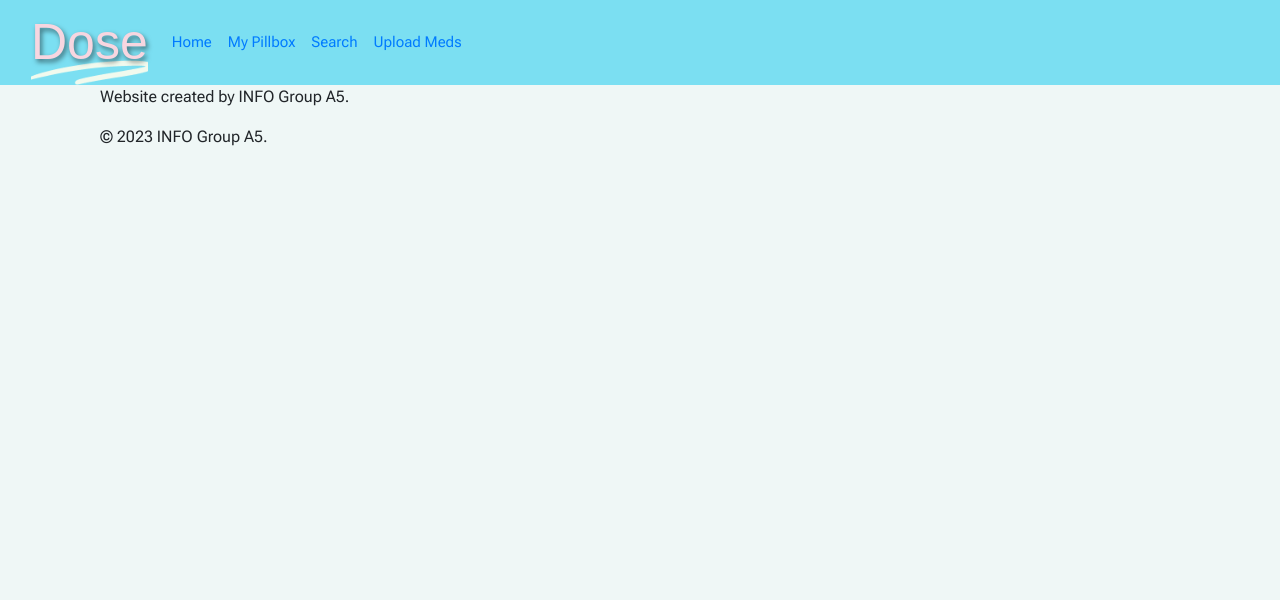
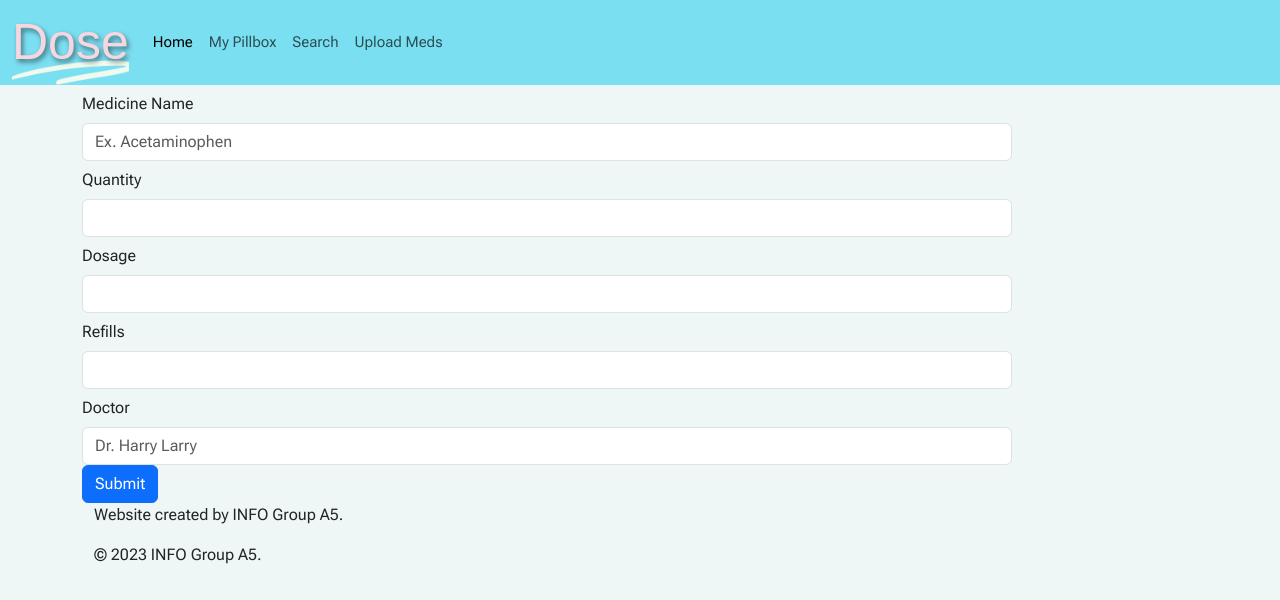
Before and after one commit to info340-su23/project-GConscious, a React app in the folder dose_react_app/: page / in a window 1280 px wide. Built offline with nearby package versions, Linux system fonts and the light colour scheme; a web font is replaced by a local one.

Commit message:
updated boostrap

```diff
--- a/dose_react_app/package.json
+++ b/dose_react_app/package.json
@@ -6,7 +6,7 @@
     "@testing-library/jest-dom": "^5.17.0",
     "@testing-library/react": "^13.4.0",
     "@testing-library/user-event": "^13.5.0",
-    "bootstrap": "^4.6.0",
+    "bootstrap": "^5.3.1",
     "react": "^18.2.0",
     "react-bootstrap": "^2.8.0",
     "react-dom": "^18.2.0",
@@ -36,5 +36,8 @@
       "last 1 firefox version",
       "last 1 safari version"
     ]
+  },
+  "devDependencies": {
+    "@babel/plugin-proposal-private-property-in-object": "^7.21.11"
   }
 }
--- a/dose_react_app/src/components/App.js
+++ b/dose_react_app/src/components/App.js
@@ -2,7 +2,7 @@ import React from 'react';
 
 import { Header } from './Header.js';
 import { Footer } from './Footer.js';
-import { PillboxContent } from './SectionPillboxContent.js'
+import { PillboxContent } from './SectionPillboxContent.js';
 import { UploadForm } from './UploadForm.js';
 
 const SAMPLE_DATA =
@@ -24,8 +24,8 @@ function App() {
       <Header />
       <main>
         <div className="container">
-          {/* <PillboxContent sampleData={SAMPLE_DATA} /> */} {/* uncomment to see content*/}
-          {/* <UploadForm /> */} {/* uncomment to see content*/}
+          {/* <PillboxContent sampleData={SAMPLE_DATA} /> */}
+          <UploadForm />
           <Footer />
         </div>
       </main>
--- a/dose_react_app/src/components/NavBar.js
+++ b/dose_react_app/src/components/NavBar.js
@@ -4,7 +4,7 @@ export function NavBar() {
     return (
         <nav className="navbar navbar-expand-lg py-0">
             <div className="container-fluid">
-                <a className="navbar-brand" href="#">Dose</a>
+                <a className="navbar-brand" href="">Dose</a>
                 <button className="navbar-toggler" type="button" data-bs-toggle="collapse"
                     data-bs-target="#navbarSupportedContent" aria-controls="navbarSupportedContent"
                     aria-expanded="false" aria-label="Toggle navigation">
@@ -13,16 +13,16 @@ export function NavBar() {
                 <div className="collapse navbar-collapse" id="navbarSupportedContent">
                     <ul className="navbar-nav me-auto mb-2 mb-lg-0">
                         <li className="nav-item">
-                            <a className="nav-link active" aria-current="page" href="#">Home</a>
+                            <a className="nav-link active" aria-current="page" href="">Home</a>
                         </li>
                         <li className="nav-item">
-                            <a aria-label="My Pillbox Page" className="nav-link" href="index.html">My Pillbox</a>
+                            <a aria-label="My Pillbox Page" className="nav-link" href="">My Pillbox</a>
                         </li>
                         <li className="nav-item">
-                            <a aria-label="Search Page" className="nav-link" href="Static_MockUp/Search.html">Search</a>
+                            <a aria-label="Search Page" className="nav-link" href="">Search</a>
                         </li>
                         <li className="nav-item">
-                            <a aria-label="Upload Meds Page" className="nav-link" href="Static_MockUp/Upload.html">Upload Meds</a>
+                            <a aria-label="Upload Meds Page" className="nav-link" href="">Upload Meds</a>
                         </li>
                     </ul>
                 </div>
--- a/dose_react_app/src/components/SectionPillboxContent.js
+++ b/dose_react_app/src/components/SectionPillboxContent.js
@@ -1,6 +1,5 @@
 import React, { useState } from 'react';
 import Accordion from 'react-bootstrap/Accordion';
-
 function PillboxCardContents(props) {
   const sampleData = props.sampleData;
   console.log(sampleData.pillName);
@@ -25,7 +24,7 @@ function PillboxCardContents(props) {
 
 
 export function PillboxContent(props) {
-  const [img, altText] = useState(props);
+  // const [img, altText] = useState(props);
 
   const sampleData = props.sampleData;
   console.log(sampleData);
--- a/dose_react_app/src/index.js
+++ b/dose_react_app/src/index.js
@@ -3,7 +3,8 @@ import ReactDOM from 'react-dom/client';
 import App from './components/App';
 
 //import CSS
-import 'bootstrap/dist/css/bootstrap.css';
+// import 'bootstrap/dist/css/bootstrap.css';
+import 'bootstrap/dist/css/bootstrap.min.css';
 import './index.css';
 
 
```
Also changed, not shown: dose_react_app/public/index.html (+2 -1 lines), 1 other file.
